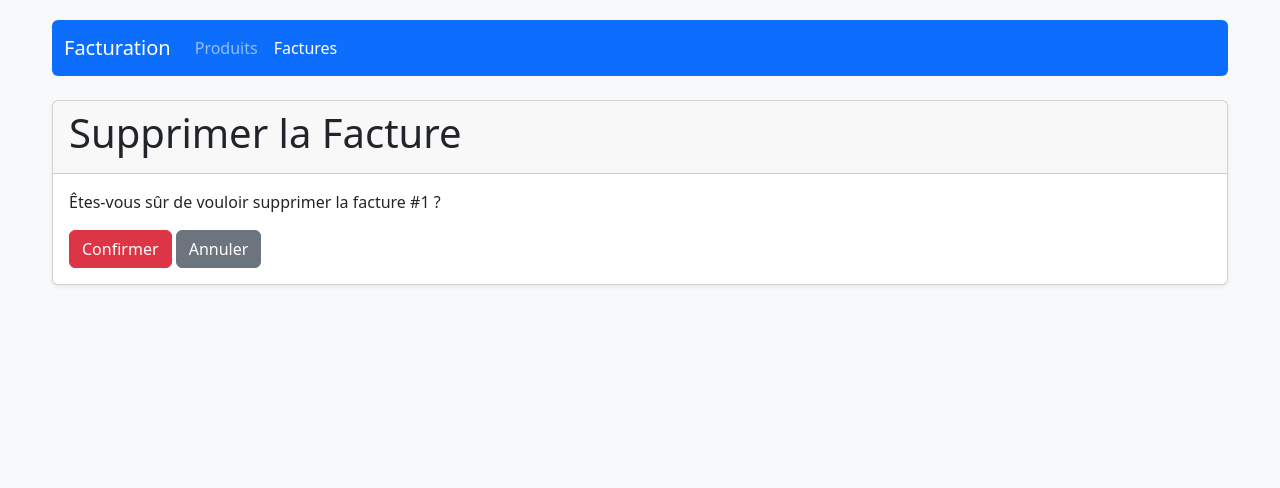
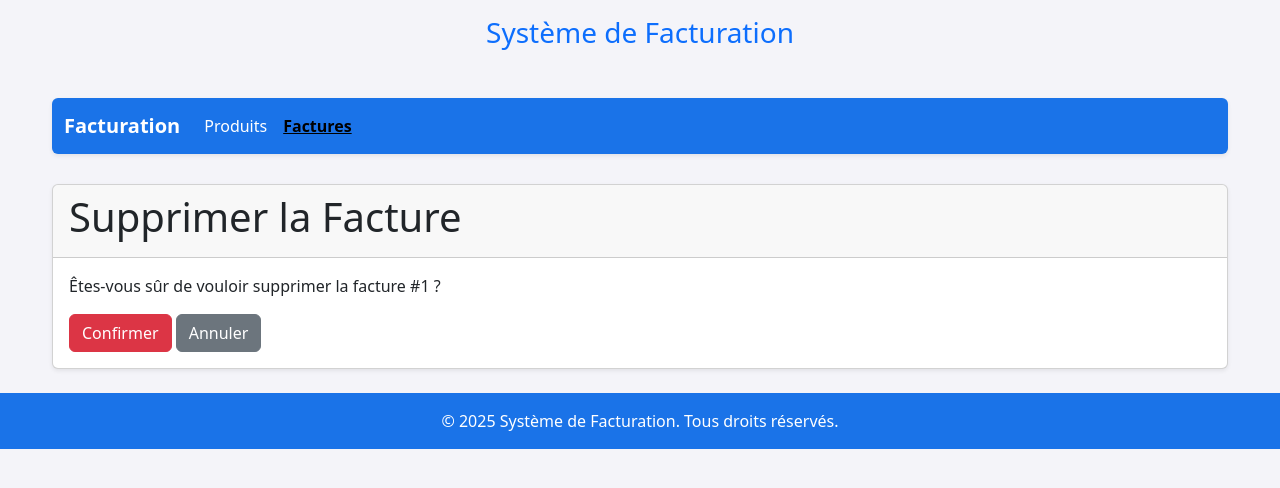
Before and after one commit to MohamedB94/Facturation, a Django app: page /factures/1/supprimer/ in a window 1280 px wide. Shown: the top 488 px of the page. Run offline with Django 5.2, Linux system fonts and the light colour scheme; data comes from the database, SQL or seed files in the repository.

Commit message:
Refactor base.html layout and styles for improved structure and readability

```diff
--- a/facturation/templates/base.html
+++ b/facturation/templates/base.html
@@ -9,20 +9,43 @@
     <link rel="stylesheet" href="{% static 'css/style.css' %}">
     <style>
         body {
-            padding-top: 20px;
-            padding-bottom: 20px;
+            background-color: #f4f4f9;
+            color: #333;
         }
         .navbar {
-            margin-bottom: 20px;
+            background-color: #1a73e8;
         }
-        .pagination {
-            margin-top: 20px;
+        .navbar .nav-link {
+            color: #fff;
+        }
+        .navbar .nav-link.active {
+            font-weight: bold;
+            text-decoration: underline;
+        }
+        .navbar .navbar-brand {
+            color: #fff;
+            font-weight: bold;
+        }
+        .alert {
+            border-radius: 8px;
+        }
+        footer {
+            background-color: #1a73e8;
+            color: #fff;
+        }
+        footer p {
+            margin: 0;
         }
     </style>
 </head>
 <body>
-    <div class="container">
-        <nav class="navbar navbar-expand-lg navbar-dark bg-primary rounded">
+    <header class="py-3">
+        <div class="container text-center">
+            <h1 class="h3 text-primary">Système de Facturation</h1>
+        </div>
+    </header>
+    <div class="container mt-4">
+        <nav class="navbar navbar-expand-lg rounded shadow-sm">
             <div class="container-fluid">
                 <a class="navbar-brand" href="{% url 'home' %}">Facturation</a>
                 <button class="navbar-toggler" type="button" data-bs-toggle="collapse" data-bs-target="#navbarNav">
@@ -42,7 +65,7 @@
         </nav>
 
         {% if messages %}
-            <div class="messages mt-3">
+            <div class="alert-container mt-3">
                 {% for message in messages %}
                     <div class="alert alert-{{ message.tags }} alert-dismissible fade show" role="alert">
                         {{ message }}
@@ -52,10 +75,16 @@
             </div>
         {% endif %}
 
-        <div class="content mt-4">
+        <main class="mt-4">
             {% block content %}{% endblock %}
+        </main>
+    </div>
+
+    <footer class="text-center py-3 mt-4">
+        <div class="container">
+            <p>&copy; 2025 Système de Facturation. Tous droits réservés.</p>
         </div>
-    </div>
+    </footer>
 
     <script src="https://cdn.jsdelivr.net/npm/bootstrap@5.3.0/dist/js/bootstrap.bundle.min.js"></script>
 </body>
```
